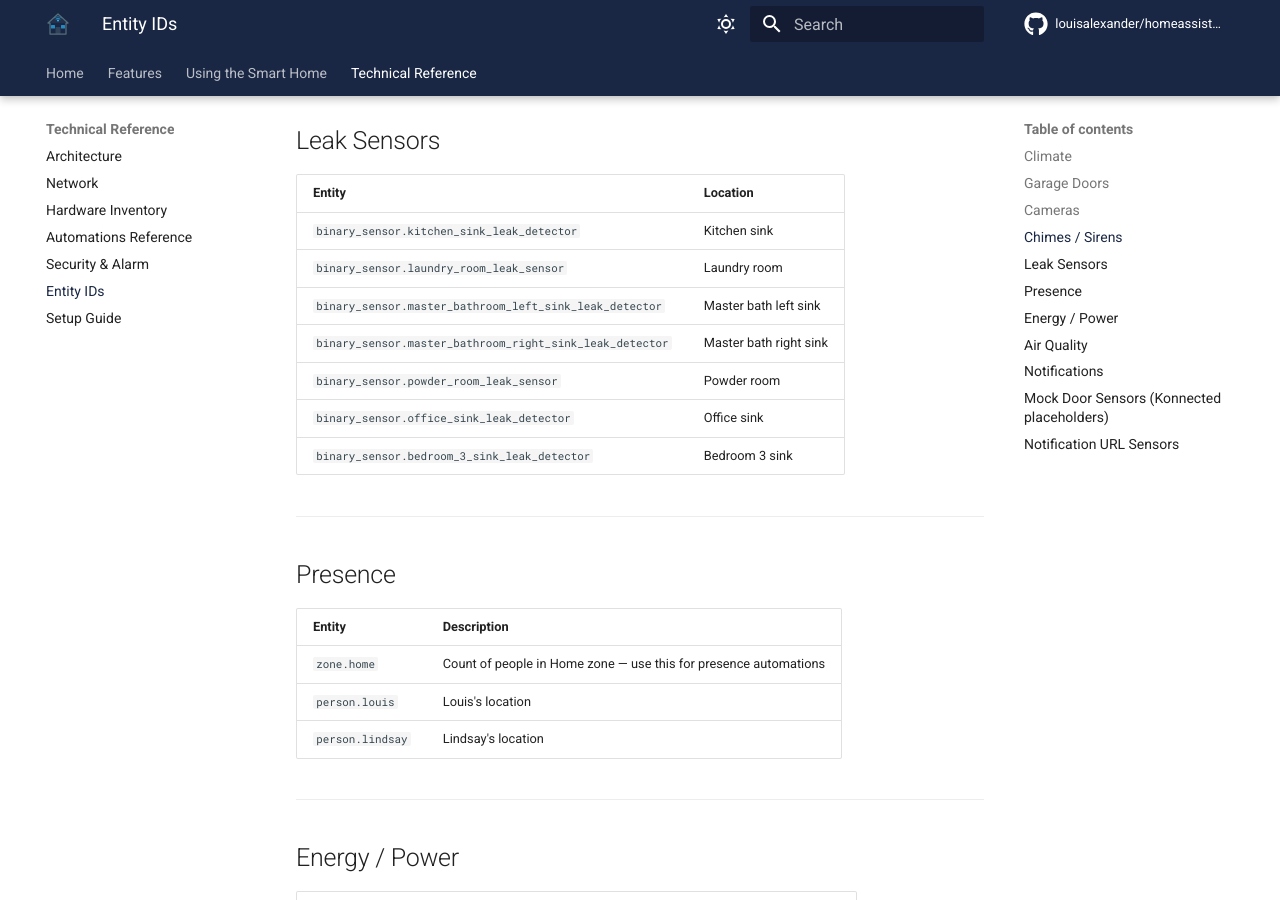
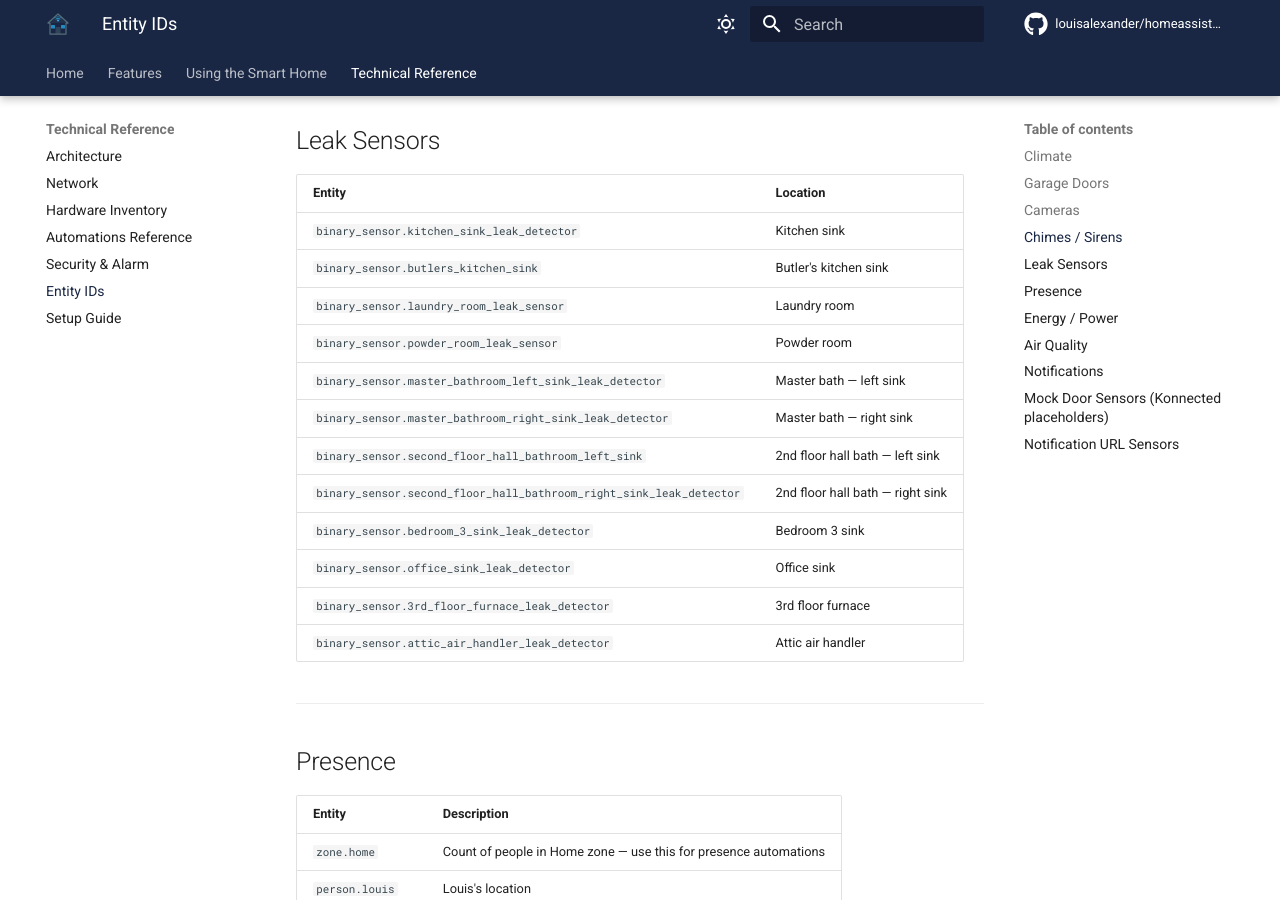
Before and after one commit to louisalexander/homeassistant, an MkDocs documentation site: the page built from docs/entities.md, in a window 1280 px wide and 900 px high, scrolled down 1730 px. Built offline with MkDocs 1.6.1 and Material for MkDocs 9.7.7, drawn with Linux system fonts in a browser that asks for light colours; comment, search, counter and statistics services are not loaded.

Commit message:
auto: update entities.md 2026-05-27

```diff
--- a/docs/entities.md
+++ b/docs/entities.md
@@ -59,12 +59,17 @@ Quick-lookup table of all key entity IDs. Use these in automations, templates, a
 | Entity | Location |
 |---|---|
 | `binary_sensor.kitchen_sink_leak_detector` | Kitchen sink |
+| `binary_sensor.butlers_kitchen_sink` | Butler's kitchen sink |
 | `binary_sensor.laundry_room_leak_sensor` | Laundry room |
-| `binary_sensor.master_bathroom_left_sink_leak_detector` | Master bath left sink |
-| `binary_sensor.master_bathroom_right_sink_leak_detector` | Master bath right sink |
 | `binary_sensor.powder_room_leak_sensor` | Powder room |
+| `binary_sensor.master_bathroom_left_sink_leak_detector` | Master bath — left sink |
+| `binary_sensor.master_bathroom_right_sink_leak_detector` | Master bath — right sink |
+| `binary_sensor.second_floor_hall_bathroom_left_sink` | 2nd floor hall bath — left sink |
+| `binary_sensor.second_floor_hall_bathroom_right_sink_leak_detector` | 2nd floor hall bath — right sink |
+| `binary_sensor.bedroom_3_sink_leak_detector` | Bedroom 3 sink |
 | `binary_sensor.office_sink_leak_detector` | Office sink |
-| `binary_sensor.bedroom_3_sink_leak_detector` | Bedroom 3 sink |
+| `binary_sensor.3rd_floor_furnace_leak_detector` | 3rd floor furnace |
+| `binary_sensor.attic_air_handler_leak_detector` | Attic air handler |
 
 ---
 
```
